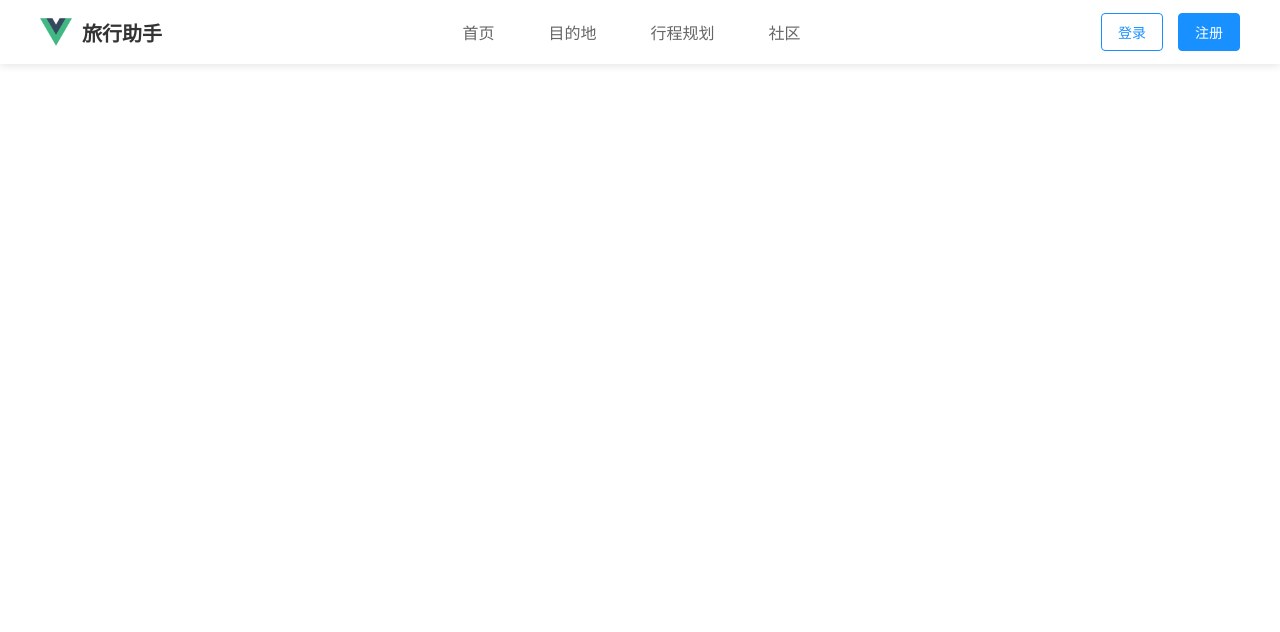
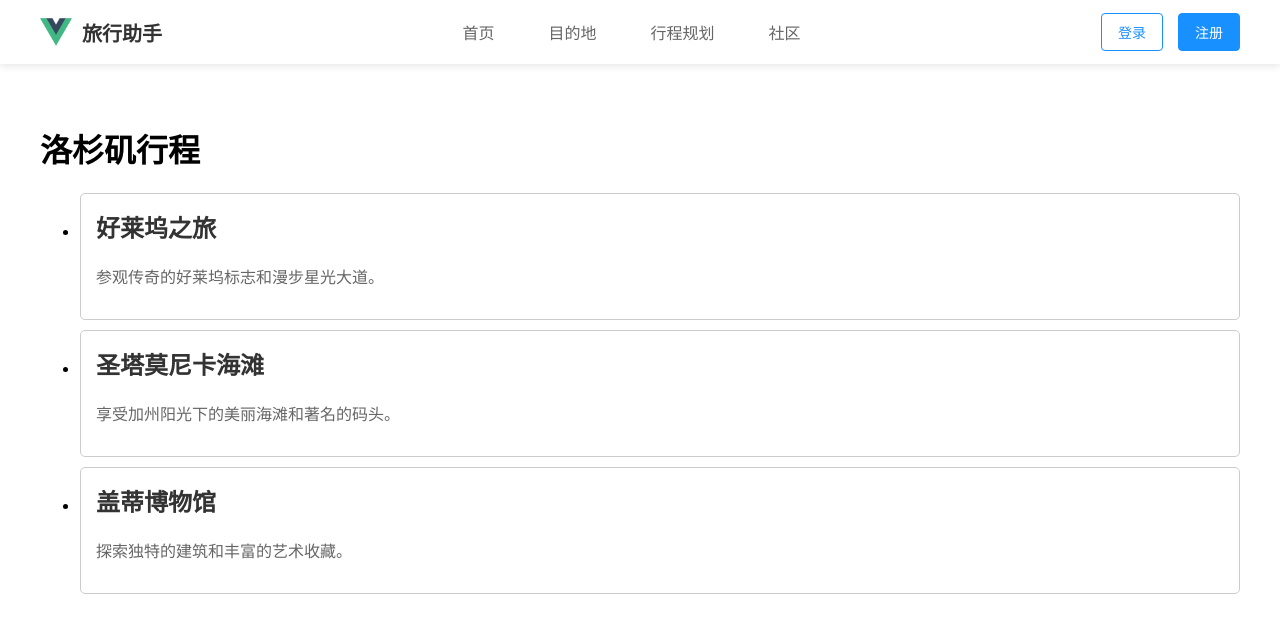
Before and after one commit to QuantumBitstream/travelplanner_vue, a Vue app: page /my-trips in a window 1280 px wide. Shown: the top 632 px of the page. Built offline with nearby package versions, Linux system fonts and the light colour scheme.

Commit message:
create MyTrips.vue

```diff
--- a/src/router/routes.js
+++ b/src/router/routes.js
@@ -43,11 +43,11 @@ export const publicRoutes = [
         name: 'Profile',
         component: () => import('@/views/Profile.vue')
     },
-    // {
-    //     path: '/my-trips',
-    //     name: 'MyTrips',
-    //     component: () => import('@/views/MyTrips.vue')
-    // }
+    {
+        path: '/my-trips',
+        name: 'MyTrips',
+        component: () => import('@/views/MyTrips.vue')
+    }
 ];
 
 // 需要权限的路由
--- /dev/null
+++ b/src/views/MyTrips.vue
@@ -0,0 +1,76 @@
+<template>
+  <div class="my-trips-page">
+    <h1>洛杉矶行程</h1>
+    <div v-if="trips.length">
+      <ul>
+        <li v-for="trip in trips" :key="trip.id" class="trip-item">
+          <h2>{{ trip.name }}</h2>
+          <p>{{ trip.description }}</p>
+        </li>
+      </ul>
+    </div>
+    <div v-else>
+      <p>您还没有安排任何洛杉矶的行程。</p>
+    </div>
+  </div>
+</template>
+
+<script>
+export default {
+  name: 'MyTrips',
+  data() {
+    return {
+      trips: [] // 用于存储洛杉矶行程的数据
+    }
+  },
+  created() {
+    this.fetchTrips(); // 在组件创建时获取洛杉矶行程
+  },
+  methods: {
+    fetchTrips() {
+      // 模拟从服务器获取洛杉矶的行程数据
+      setTimeout(() => {
+        this.trips = [
+          {
+            id: 1,
+            name: '好莱坞之旅',
+            description: '参观传奇的好莱坞标志和漫步星光大道。'
+          },
+          {
+            id: 2,
+            name: '圣塔莫尼卡海滩',
+            description: '享受加州阳光下的美丽海滩和著名的码头。'
+          },
+          {
+            id: 3,
+            name: '盖蒂博物馆',
+            description: '探索独特的建筑和丰富的艺术收藏。'
+          }
+        ];
+      }, 1000); // 模拟网络请求的延迟
+    }
+  }
+}
+</script>
+
+<style scoped>
+.my-trips-page {
+  padding: 20px;
+}
+
+.trip-item {
+  border: 1px solid #ccc;
+  padding: 15px;
+  margin-bottom: 10px;
+  border-radius: 5px;
+}
+
+.trip-item h2 {
+  margin-top: 0;
+  color: #333;
+}
+
+.trip-item p {
+  color: #666;
+}
+</style>
```
